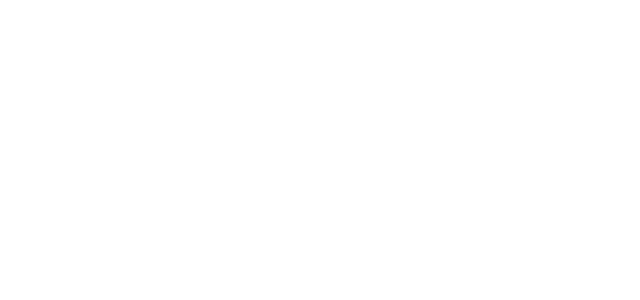
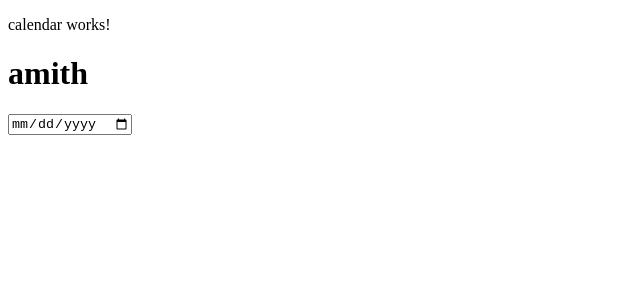
Before and after one commit to lwpamihiranga/online-organizer-angular, an Angular app: page / in a window 1280 px wide. Shown: the top 300 px of the page, without its empty margins (0-640 px from the left). Built offline with nearby package versions, Linux system fonts and the light colour scheme.

Commit message:
calendar component test

```diff
--- a/src/app/app.component.html
+++ b/src/app/app.component.html
@@ -1 +1,2 @@
+<app-calendar></app-calendar>
 <router-outlet></router-outlet>
--- a/src/app/components/calendar/calendar.component.html
+++ b/src/app/components/calendar/calendar.component.html
@@ -1 +1,3 @@
 <p>calendar works!</p>
+<h1>{{ name }}</h1>
+<input type="date" name="eventDate" id="eventData" />
--- a/src/app/components/calendar/calendar.component.ts
+++ b/src/app/components/calendar/calendar.component.ts
@@ -3,13 +3,12 @@
 @Component({
   selector: 'app-calendar',
   templateUrl: './calendar.component.html',
-  styleUrls: ['./calendar.component.css']
+  styleUrls: ['./calendar.component.css'],
 })
 export class CalendarComponent implements OnInit {
+  name: string = 'amith';
 
-  constructor() { }
+  constructor() {}
 
-  ngOnInit(): void {
-  }
-
+  ngOnInit(): void {}
 }
```
